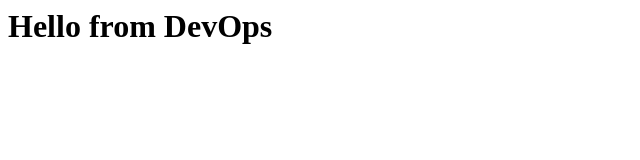
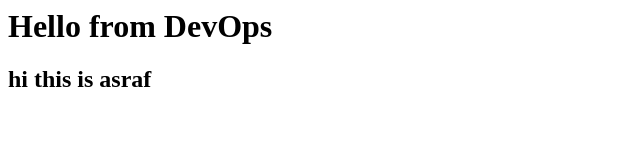
Before and after one commit to Asraf786/DevOps_Test, a plain HTML site: page index.html in a window 1280 px wide. Shown: the whole page, without its empty margins (0-640 px from the left). Drawn offline with Linux system fonts and the light colour scheme.

Commit message:
Update index.html

```diff
--- a/index.html
+++ b/index.html
@@ -1 +1,2 @@
 <h1> Hello from DevOps <h1/>
+<h2> hi this is asraf <h2\>
```
